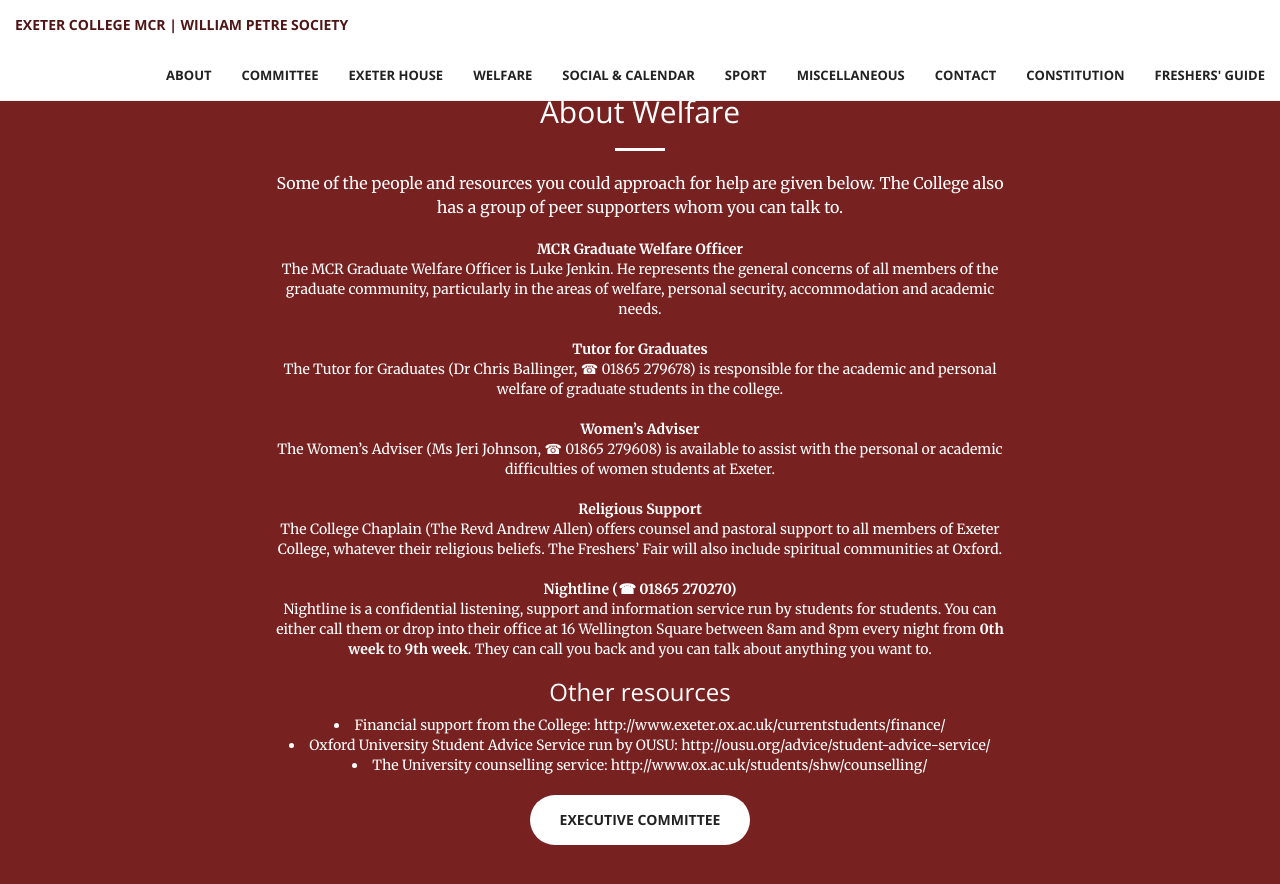
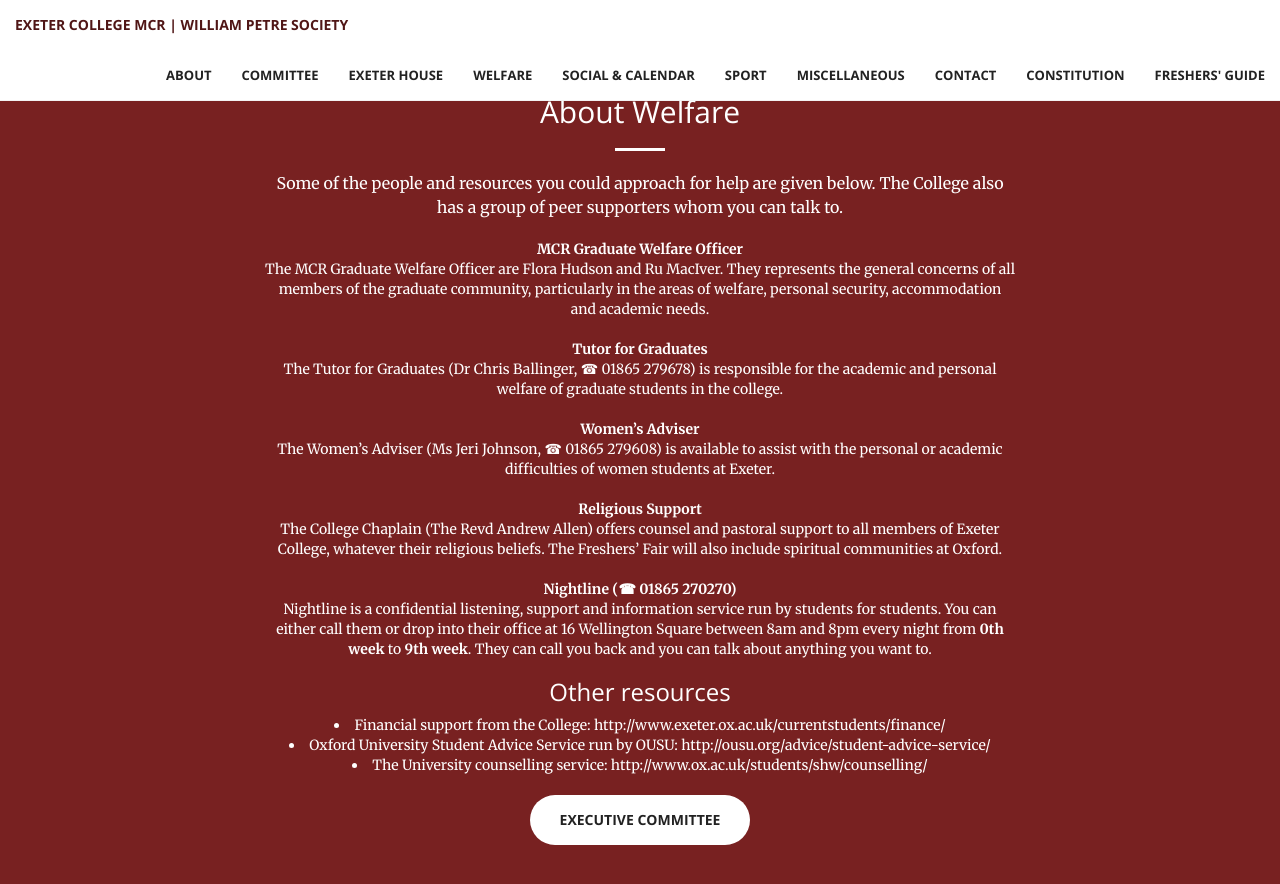
Before and after one commit to exetermcr/exetermcr.github.io, a Jekyll site: the page 2welfare.html, which Jekyll copies as it is, in a window 1280 px wide and 900 px high, scrolled down 905 px. Shown: the top 884 px of the window. Built offline with Jekyll 4.4.1, drawn with Linux system fonts in a browser that asks for light colours.

Commit message:
Update 2welfare.html
Update Flora Hudson and Ru MacIver to be the welfare officiers

```diff
--- a/2welfare.html
+++ b/2welfare.html
@@ -113,8 +113,8 @@
 
 <dl>
   <dt>MCR Graduate Welfare Officer</dt>
-  <dd>The MCR Graduate Welfare Officer is
-Luke Jenkin. He represents the general concerns of all members of the graduate community, particularly in the areas of welfare, personal security, accommodation and academic needs.</dd><p></p>
+  <dd>The MCR Graduate Welfare Officer are
+Flora Hudson and Ru MacIver. They represents the general concerns of all members of the graduate community, particularly in the areas of welfare, personal security, accommodation and academic needs.</dd><p></p>
   <dt>Tutor for Graduates</dt>
   <dd>The Tutor for Graduates (Dr Chris Ballinger, ☎ 01865 279678) is responsible for the academic and personal welfare of graduate students in the college.</dd><p></p>
   <dt>Women’s Adviser</dt>
```
